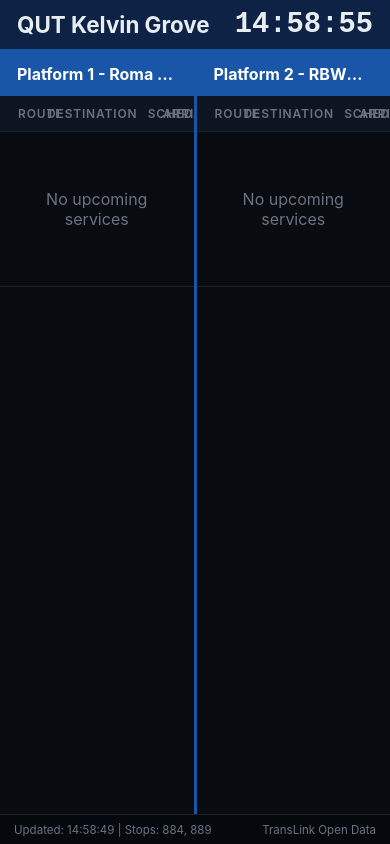
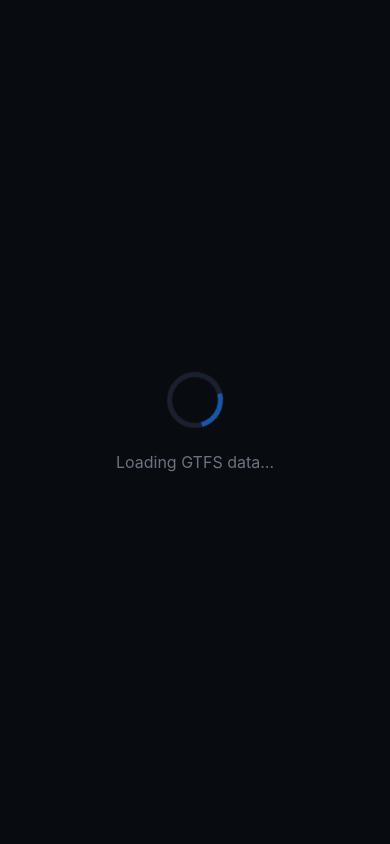
Before and after one commit to rea-sna/itd102-project, a Flask app: page / in a window 390 px wide. Run offline with Flask 3, Linux system fonts and the light colour scheme.

Commit message:
add loading overlay and adaptive polling for GTFS ready state
Co-Authored-By: Claude Sonnet 4.6 <noreply@anthropic.com>

```diff
--- a/templates/index.html
+++ b/templates/index.html
@@ -273,10 +273,52 @@
     .status-bar .error {
       color: var(--red);
     }
+
+    /* ─── Loading overlay ─── */
+    #loading-overlay {
+      position: fixed;
+      inset: 0;
+      background: var(--bg);
+      display: flex;
+      flex-direction: column;
+      align-items: center;
+      justify-content: center;
+      gap: 24px;
+      z-index: 100;
+      transition: opacity 0.5s ease;
+    }
+
+    #loading-overlay.hidden {
+      opacity: 0;
+      pointer-events: none;
+    }
+
+    .loading-spinner {
+      width: 56px;
+      height: 56px;
+      border: 5px solid var(--border);
+      border-top-color: var(--accent);
+      border-radius: 50%;
+      animation: spin 0.9s linear infinite;
+    }
+
+    @keyframes spin {
+      to { transform: rotate(360deg); }
+    }
+
+    .loading-text {
+      font-size: clamp(1rem, 2vw, 1.4rem);
+      color: var(--muted);
+    }
   </style>
 </head>
 
 <body>
+
+  <div id="loading-overlay">
+    <div class="loading-spinner"></div>
+    <div class="loading-text">Loading GTFS data&hellip;</div>
+  </div>
 
   <header>
     <div class="location-name">{{ location }}</div>
@@ -540,11 +582,22 @@
     window.addEventListener('resize', onResize);
 
     // ── Fetch from Flask API
+    let _pollTimer = null;
+
+    function scheduleNext(gtfsReady) {
+      clearTimeout(_pollTimer);
+      _pollTimer = setTimeout(fetchData, gtfsReady ? 30000 : 2000);
+    }
+
     async function fetchData() {
       try {
         const resp = await fetch('/api/departures');
         if (!resp.ok) throw new Error(`HTTP ${resp.status}`);
         const data = await resp.json();
+
+        if (data.gtfs_ready) {
+          document.getElementById('loading-overlay').classList.add('hidden');
+        }
 
         renderPanel('p1-tbody', 'p1-banner', data.p1, data.p1_label || 'Platform 1');
         renderPanel('p2-tbody', 'p2-banner', data.p2, data.p2_label || 'Platform 2');
@@ -562,10 +615,13 @@
           el.textContent = `Updated: ${data.updated}  |  Stops: ${stops}`;
           el.className = '';
         }
+
+        scheduleNext(data.gtfs_ready);
       } catch (e) {
         const el = document.getElementById('status-left');
         el.textContent = 'Connection error — retrying…';
         el.className = 'error';
+        scheduleNext(false);
       }
     }
 
@@ -575,7 +631,6 @@
     setInterval(tickArrival, 1000);
 
     fetchData();
-    setInterval(fetchData, 30000);
   </script>
 </body>
 
```
